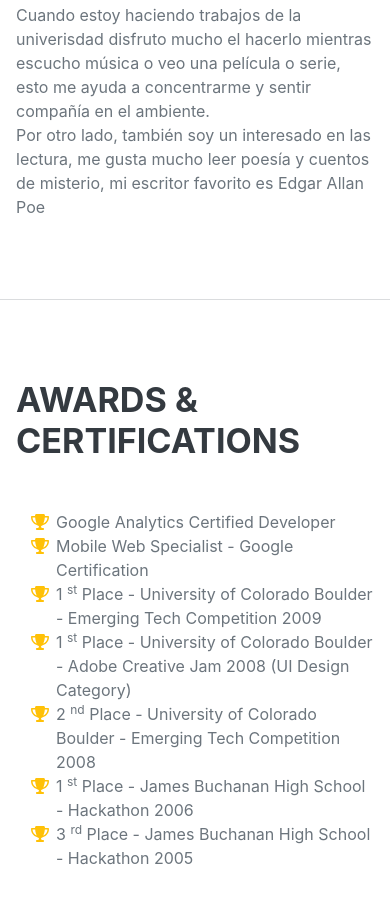
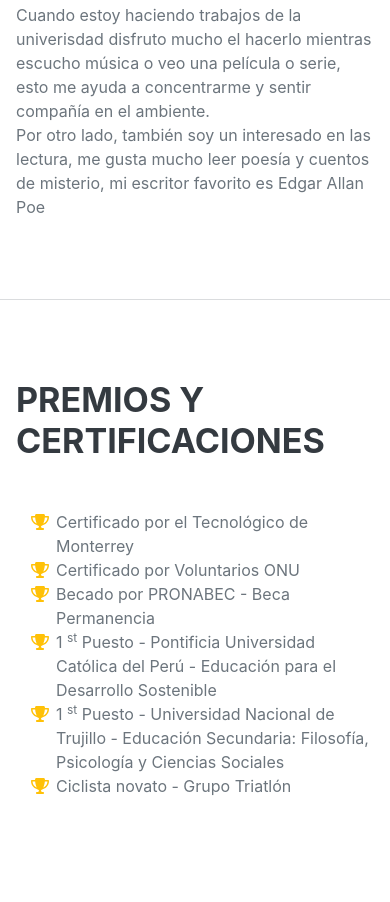
Before and after one commit to Ricardos34/CURRICULO-VITAE, a plain HTML site: page index.html in a window 390 px wide. Shown: the part 4599-5501 px from the top of the page. After the commit the page ends 5477 px from the top, so only its background shows below. Drawn offline with nearby package versions, Linux system fonts and the light colour scheme; a web font is replaced by a local one.

Commit message:
Update index.html

```diff
--- a/index.html
+++ b/index.html
@@ -177,48 +177,38 @@
                 </div>
             </section>
             <hr class="m-0" />
-            <!-- Awards-->
-            <section class="resume-section" id="awards">
+            <!-- Premios y Certificaciones-->
+            <section class="resume-section" id="Premios">
                 <div class="resume-section-content">
-                    <h2 class="mb-5">Awards & Certifications</h2>
+                    <h2 class="mb-5">PREMIOS Y CERTIFICACIONES</h2>
                     <ul class="fa-ul mb-0">
                         <li>
                             <span class="fa-li"><i class="fas fa-trophy text-warning"></i></span>
-                            Google Analytics Certified Developer
+                            Certificado por el Tecnológico de Monterrey
+                        <li>
+                            <span class="fa-li"><i class="fas fa-trophy text-warning"></i></span>
+                            Certificado por Voluntarios ONU
                         </li>
                         <li>
                             <span class="fa-li"><i class="fas fa-trophy text-warning"></i></span>
-                            Mobile Web Specialist - Google Certification
+                            Becado por PRONABEC - Beca Permanencia
                         </li>
                         <li>
                             <span class="fa-li"><i class="fas fa-trophy text-warning"></i></span>
                             1
                             <sup>st</sup>
-                            Place - University of Colorado Boulder - Emerging Tech Competition 2009
+                            Puesto - Pontificia Universidad Católica del Perú - Educación para el Desarrollo Sostenible
                         </li>
                         <li>
                             <span class="fa-li"><i class="fas fa-trophy text-warning"></i></span>
                             1
                             <sup>st</sup>
-                            Place - University of Colorado Boulder - Adobe Creative Jam 2008 (UI Design Category)
+                            Puesto - Universidad Nacional de Trujillo - Educación Secundaria: Filosofía, Psicología y Ciencias Sociales
                         </li>
                         <li>
                             <span class="fa-li"><i class="fas fa-trophy text-warning"></i></span>
-                            2
-                            <sup>nd</sup>
-                            Place - University of Colorado Boulder - Emerging Tech Competition 2008
-                        </li>
-                        <li>
-                            <span class="fa-li"><i class="fas fa-trophy text-warning"></i></span>
-                            1
-                            <sup>st</sup>
-                            Place - James Buchanan High School - Hackathon 2006
-                        </li>
-                        <li>
-                            <span class="fa-li"><i class="fas fa-trophy text-warning"></i></span>
-                            3
-                            <sup>rd</sup>
-                            Place - James Buchanan High School - Hackathon 2005
+                            Ciclista novato - Grupo Triatlón
+
                         </li>
                     </ul>
                 </div>
```
